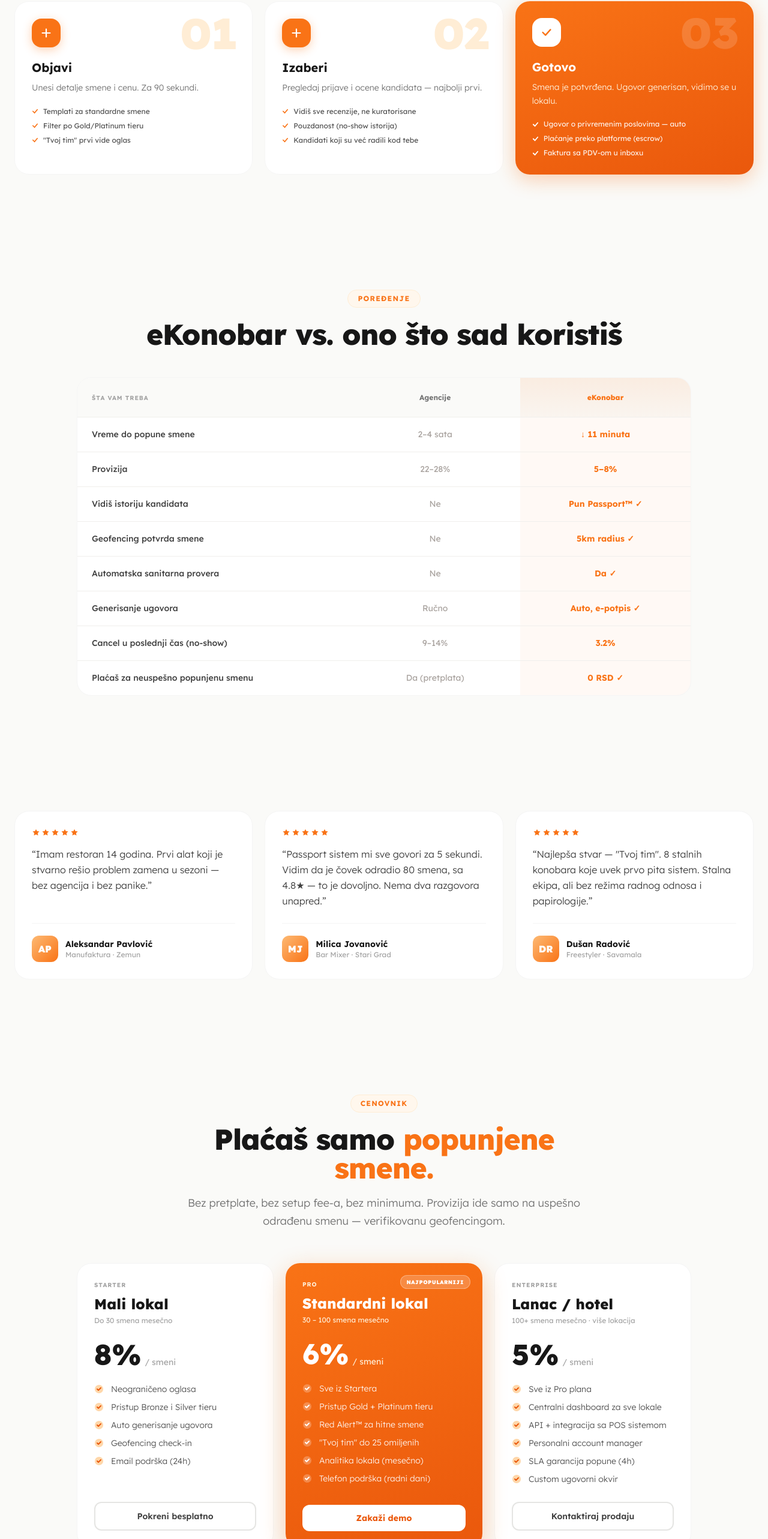
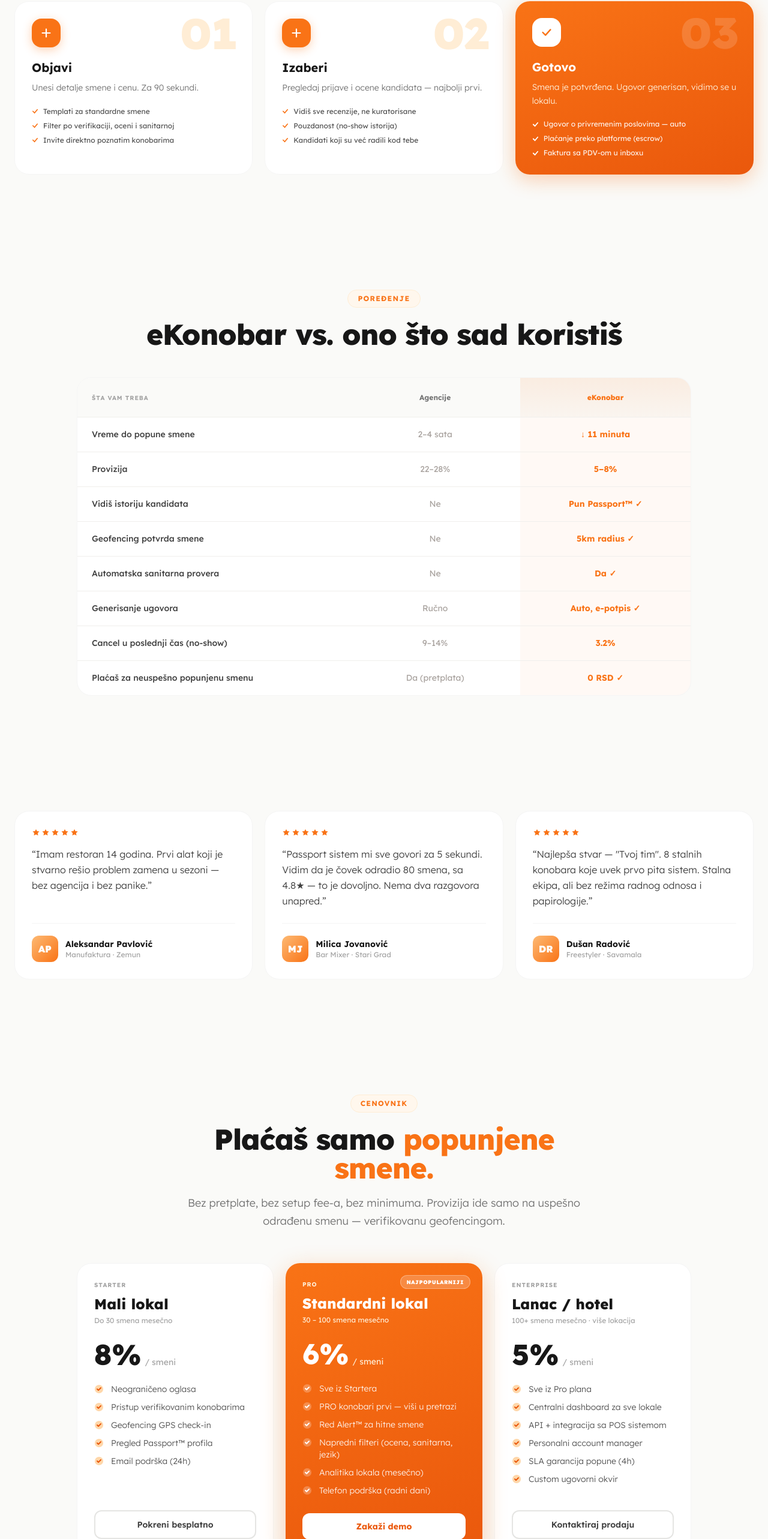
Before and after one commit to Maksim-Manojlovic/eKonobar, a Next.js app: page /for-venues in a window 1280 px wide. Shown: the part 3081-5647 px from the top of the page at 60% size. Built offline with nearby package versions, Linux system fonts and the light colour scheme; no server answers.

Commit message:
fix(landing): remove stale tier names from for-venues copy

```diff
--- a/src/app/(public)/for-venues/page.tsx
+++ b/src/app/(public)/for-venues/page.tsx
@@ -352,7 +352,7 @@ export default function ForVenuesPage() {
         </div>
         <div className="grid md:grid-cols-3 gap-5">
           {[
-            { n: "01", title: "Objavi", desc: "Unesi detalje smene i cenu. Za 90 sekundi.", items: ["Templati za standardne smene", "Filter po Gold/Platinum tieru", "\"Tvoj tim\" prvi vide oglas"] },
+            { n: "01", title: "Objavi", desc: "Unesi detalje smene i cenu. Za 90 sekundi.", items: ["Templati za standardne smene", "Filter po verifikaciji, oceni i sanitarnoj", "Invite direktno poznatim konobarima"] },
             { n: "02", title: "Izaberi", desc: "Pregledaj prijave i ocene kandidata — najbolji prvi.", items: ["Vidiš sve recenzije, ne kuratorisane", "Pouzdanost (no-show istorija)", "Kandidati koji su već radili kod tebe"] },
           ].map(step => (
             <div key={step.n} className="bg-white rounded-3xl p-7 border border-neutral-100 relative">
@@ -466,7 +466,7 @@ export default function ForVenuesPage() {
             <p className="text-xs text-neutral-400 mb-6">Do 30 smena mesečno</p>
             <div className="flex items-baseline gap-1.5 mb-6"><span className="font-extrabold text-5xl text-neutral-900">8%</span><span className="text-sm text-neutral-400">/ smeni</span></div>
             <ul className="flex flex-col gap-2.5 text-sm text-neutral-600 font-light flex-1">
-              {["Neograničeno oglasa", "Pristup Bronze i Silver tieru", "Auto generisanje ugovora", "Geofencing check-in", "Email podrška (24h)"].map(item => (
+              {["Neograničeno oglasa", "Pristup verifikovanim konobarima", "Geofencing GPS check-in", "Pregled Passport™ profila", "Email podrška (24h)"].map(item => (
                 <li key={item} className="check-row"><CheckOrange />{item}</li>
               ))}
             </ul>
@@ -480,7 +480,7 @@ export default function ForVenuesPage() {
             <p className="text-xs text-orange-100 mb-6">30 – 100 smena mesečno</p>
             <div className="flex items-baseline gap-1.5 mb-6"><span className="font-extrabold text-5xl text-white">6%</span><span className="text-sm text-orange-100">/ smeni</span></div>
             <ul className="flex flex-col gap-2.5 text-sm text-white/90 font-light flex-1">
-              {["Sve iz Startera", "Pristup Gold + Platinum tieru", "Red Alert™ za hitne smene", "\"Tvoj tim\" do 25 omiljenih", "Analitika lokala (mesečno)", "Telefon podrška (radni dani)"].map(item => (
+              {["Sve iz Startera", "PRO konobari prvi — viši u pretrazi", "Red Alert™ za hitne smene", "Napredni filteri (ocena, sanitarna, jezik)", "Analitika lokala (mesečno)", "Telefon podrška (radni dani)"].map(item => (
                 <li key={item} className="check-row">
                   <svg width="16" height="16" viewBox="0 0 16 16" fill="none" className="flex-shrink-0 mt-0.5"><circle cx="8" cy="8" r="7" fill="rgba(255,255,255,0.25)" /><path d="M5 8L7 10L11 6" stroke="white" strokeWidth="2" strokeLinecap="round" strokeLinejoin="round" /></svg>
                   {item}
```
